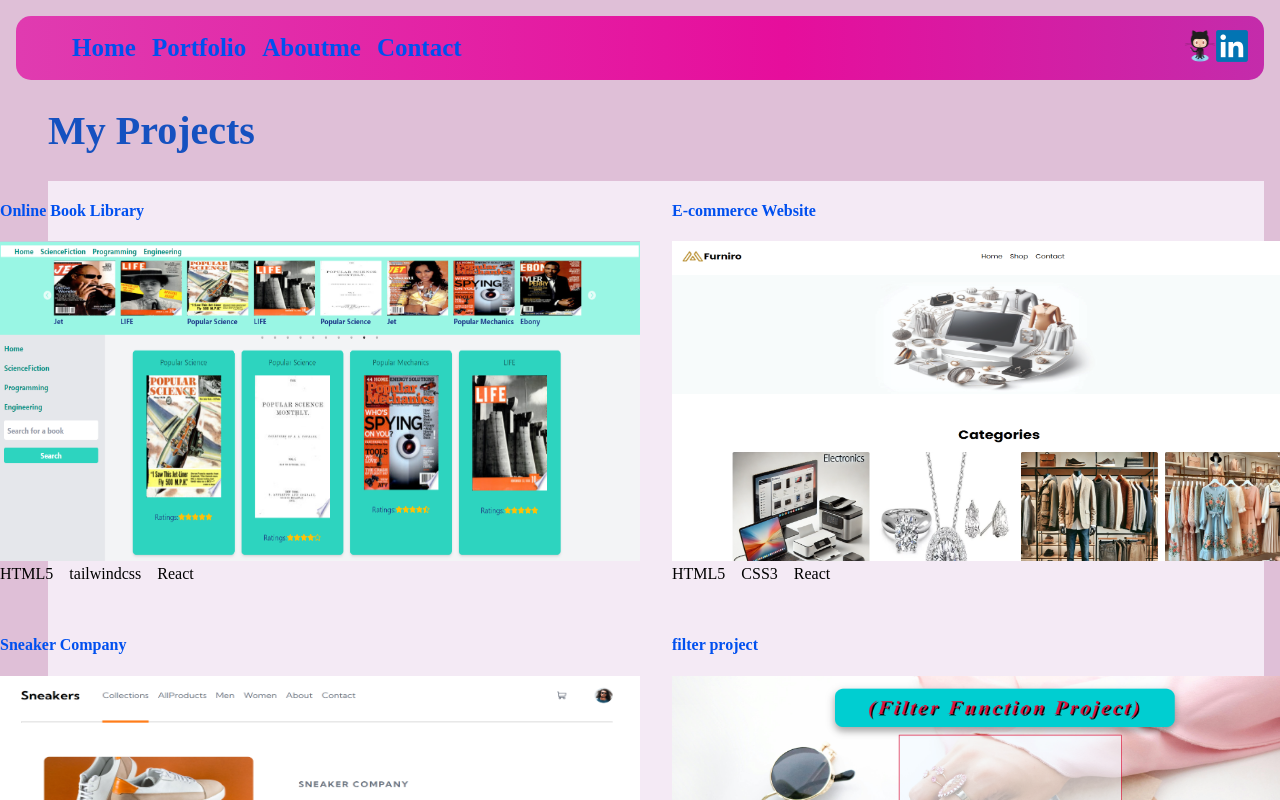
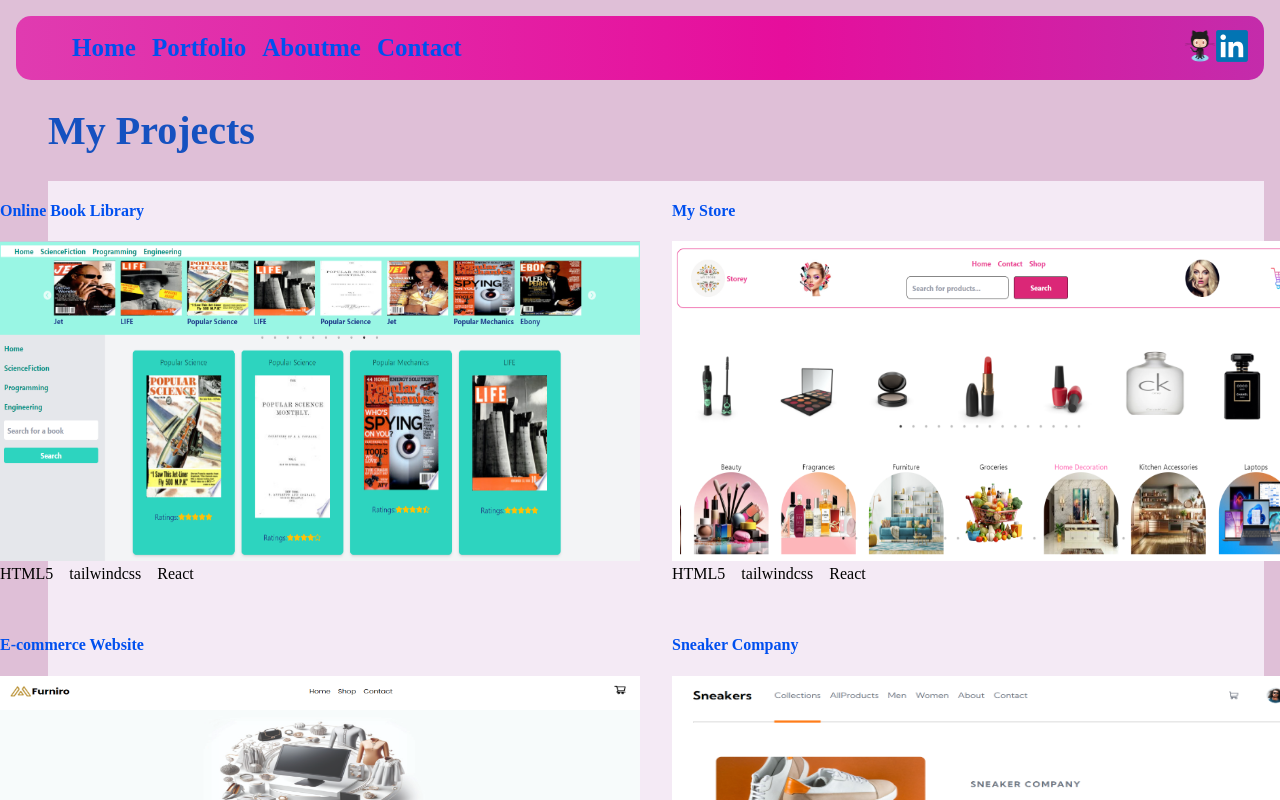
Before and after one commit to daliaosama/portfolio, a React (Vite) app: page /MyProjects in a window 1280 px wide. Shown: the top 800 px of the page. Built offline with nearby package versions, Linux system fonts and the light colour scheme.

Commit message:
add mystore project

```diff
--- a/src/Pages/MyProjects/MyProjects.jsx
+++ b/src/Pages/MyProjects/MyProjects.jsx
@@ -17,18 +17,32 @@ import "./MyProjects.css";
 import easybank from "/assets/easybanklandingpage.png"
 import ecommerce from "/assets/ecommerce.png"
 import sneaker from "/assets/sneaker.png"
-
+import mystore from "/assets/mystore.png"
 function MyProjects() {
   return (
     <div id="projects">
       <h1>My Projects</h1>
       <div id="content">
+
         <div className="project">
           <Link to="https://library-ebon-rho.vercel.app/" target="_blank">
           <h4>Online Book Library </h4>
           </Link>
           <Link to="https://library-ebon-rho.vercel.app/" target="_blank">
           <img src={library} className="image" />
+          </Link>
+          <div id="languages">
+            <label>HTML5</label>
+            <label>tailwindcss</label>
+            <label>React</label>
+          </div>
+        </div>
+        <div className="project">
+          <Link to="https://mystore-ten-kappa.vercel.app/" target="_blank">
+          <h4>My Store</h4>
+          </Link>
+          <Link to="https://mystore-ten-kappa.vercel.app/" target="_blank">
+         <img src={mystore} className="image"/>
           </Link>
           <div id="languages">
             <label>HTML5</label>
```
Also changed, not shown: public/assets/mystore.png (added).
